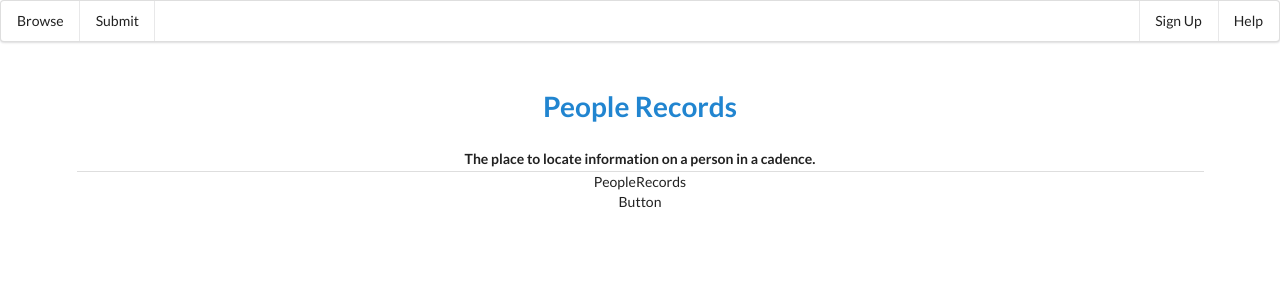
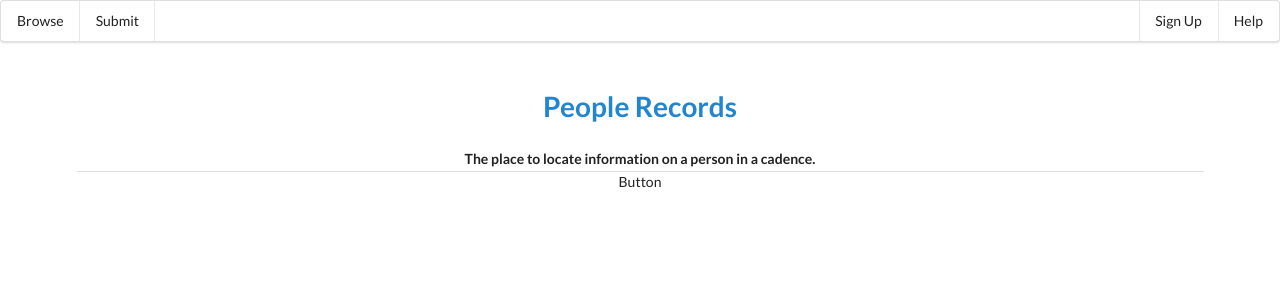
Before and after one commit to cwilso88/SA_web_app, a React (Create React App) app: page / in a window 1280 px wide. Shown: the top 300 px of the page. Built offline with nearby package versions, Linux system fonts and the light colour scheme.

Commit message:
Changed the peopleRecord components from class based comp to functional comp

```diff
--- a/src/components/PeopleRecords.js
+++ b/src/components/PeopleRecords.js
@@ -1,13 +1,12 @@
-import React, { Component } from 'react'
+import React from 'react';
 
-class PeopleRecords extends Component {
-    render() {
-        return (
-            <div>
-                PeopleRecords
-            </div>
-        )
-    }
+const PeopleRecords = props => {
+
+    return (
+        <div>
+
+        </div>
+    )
 }
 
 export default PeopleRecords;
```
